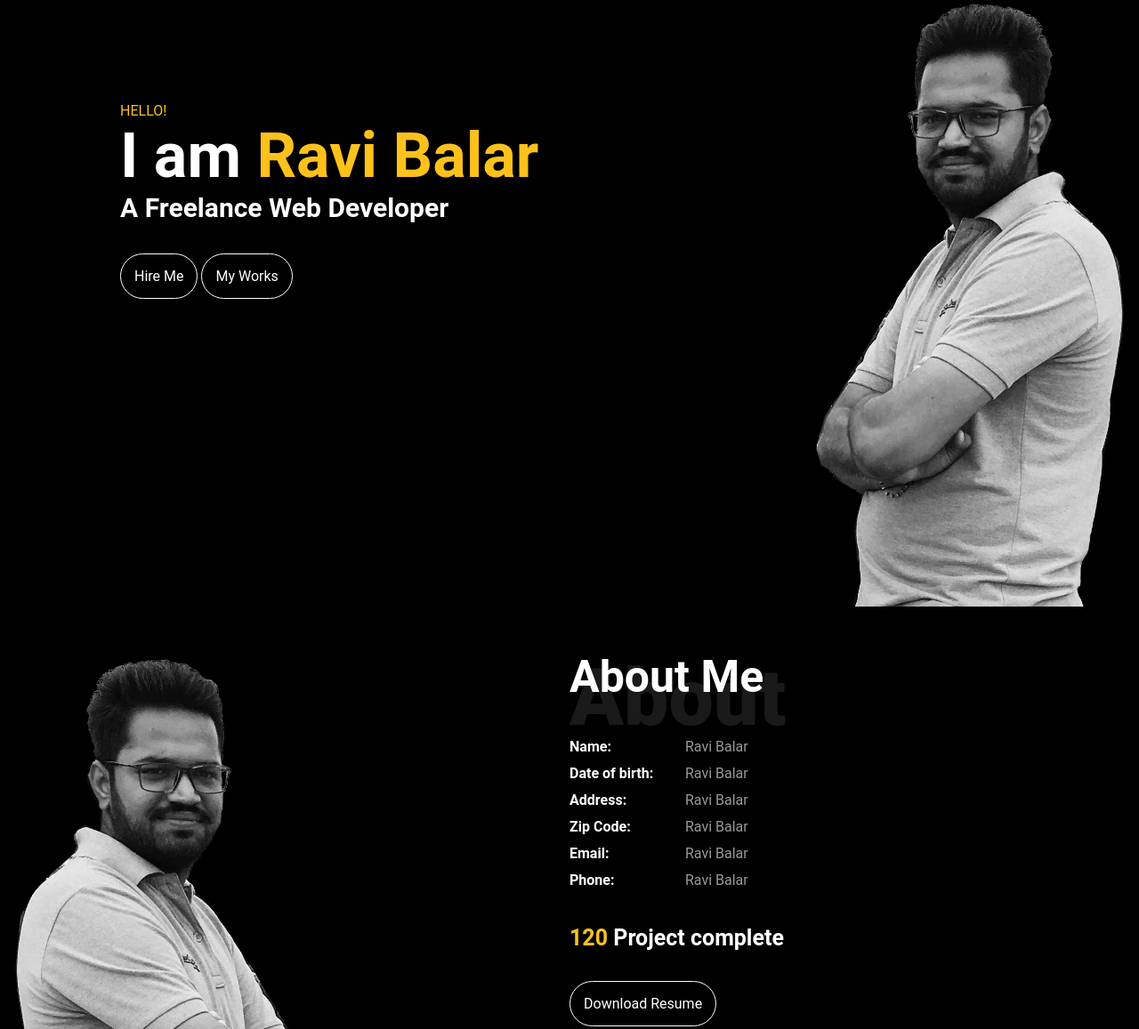
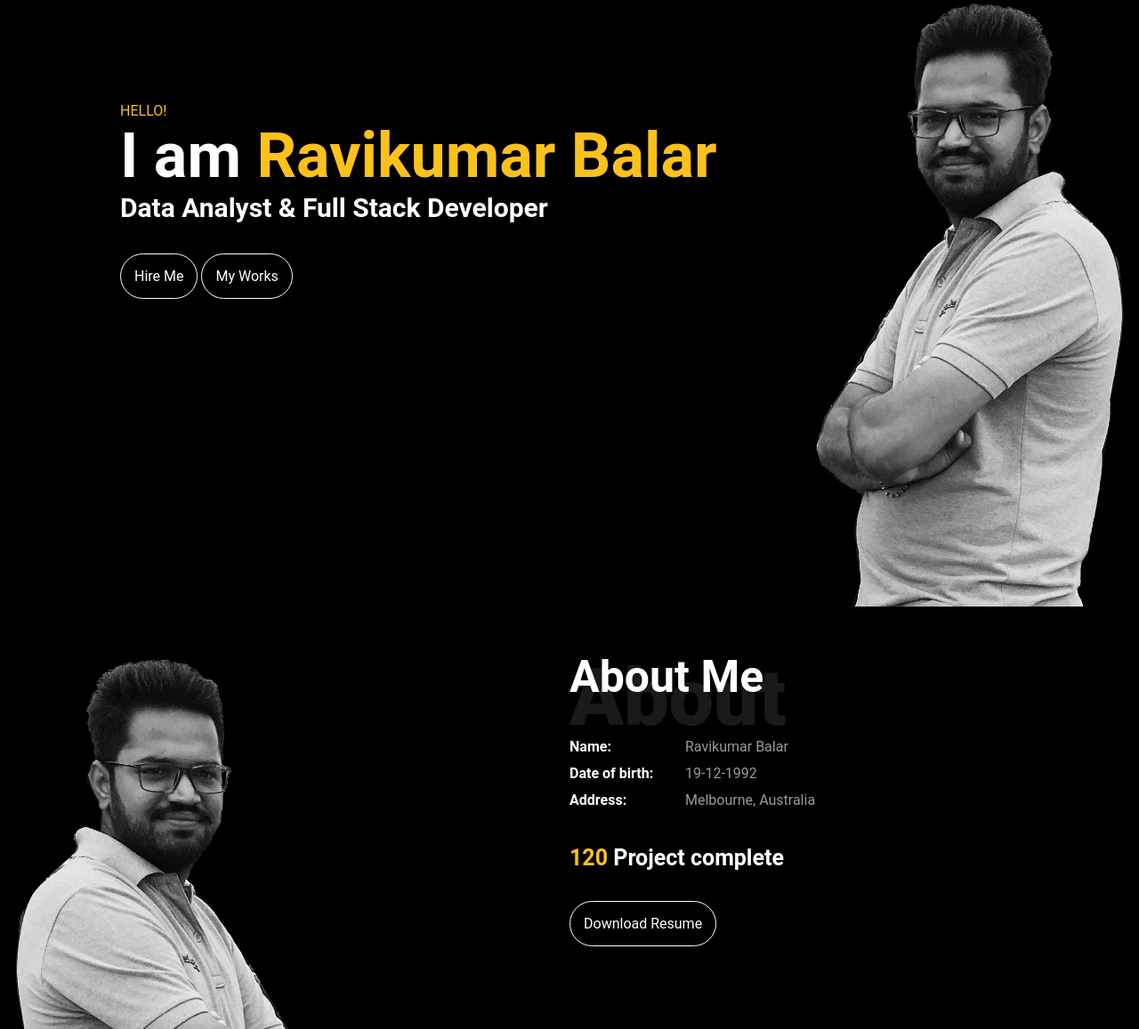
Before and after one commit to ravibalar/ravibalar.github.io, a plain HTML site: page index.html in a window 1280 px wide. Shown: the part 60-1217 px from the top of the page at 89% size. Drawn offline with Linux system fonts and the light colour scheme.

Commit message:
Personal Detail change
Detail change 20200918

```diff
--- a/index.html
+++ b/index.html
@@ -38,10 +38,10 @@
               <p>HELLO!</p>
             </div>
             <div class="Author-text">
-              <h1>I am<Span> Ravi Balar</Span></h1>
+              <h1>I am<Span> Ravikumar Balar</Span></h1>
             </div>
             <div class="about-author">
-              <h3>A Freelance Web Developer</h3>
+              <h3>Data Analyst & Full Stack Developer</h3>
             </div>
             <div class="heropart-btn">
               <a href="javascrip:void(0);">Hire Me</a>
@@ -67,17 +67,17 @@
             <!-- <p class="slogan-text">I always complete challanges after taking it</p> -->
             <div class="about-ravi">
               <P class="property">Name:</P>
-              <p class="value">Ravi Balar</p>
+              <p class="value">Ravikumar Balar</p>
             </div>
             <div class="about-ravi">
               <P class="property">Date of birth:</P>
-              <p class="value">Ravi Balar</p>
+              <p class="value">19-12-1992</p>
             </div>
             <div class="about-ravi">
               <P class="property">Address:</P>
-              <p class="value">Ravi Balar</p>
+              <p class="value">Melbourne, Australia</p>
             </div>
-            <div class="about-ravi">
+            <!-- <div class="about-ravi">
               <P class="property">Zip Code:</P>
               <p class="value">Ravi Balar</p>
             </div>
@@ -88,7 +88,7 @@
             <div class="about-ravi">
               <P class="property">Phone:</P>
               <p class="value">Ravi Balar</p>
-            </div>
+            </div> -->
             <div class="about-projects">
               <p class="total-project"><span class="number">120</span> Project complete</p>
             </div>
```
Also changed, not shown: 1 other file.
